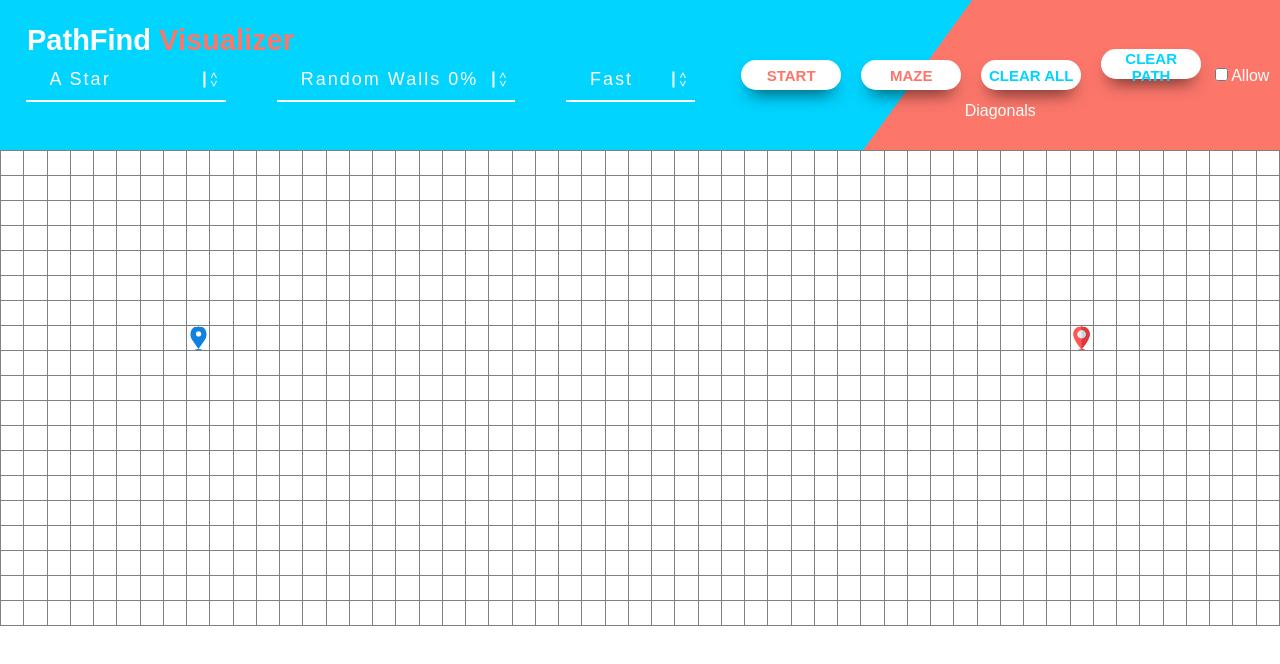
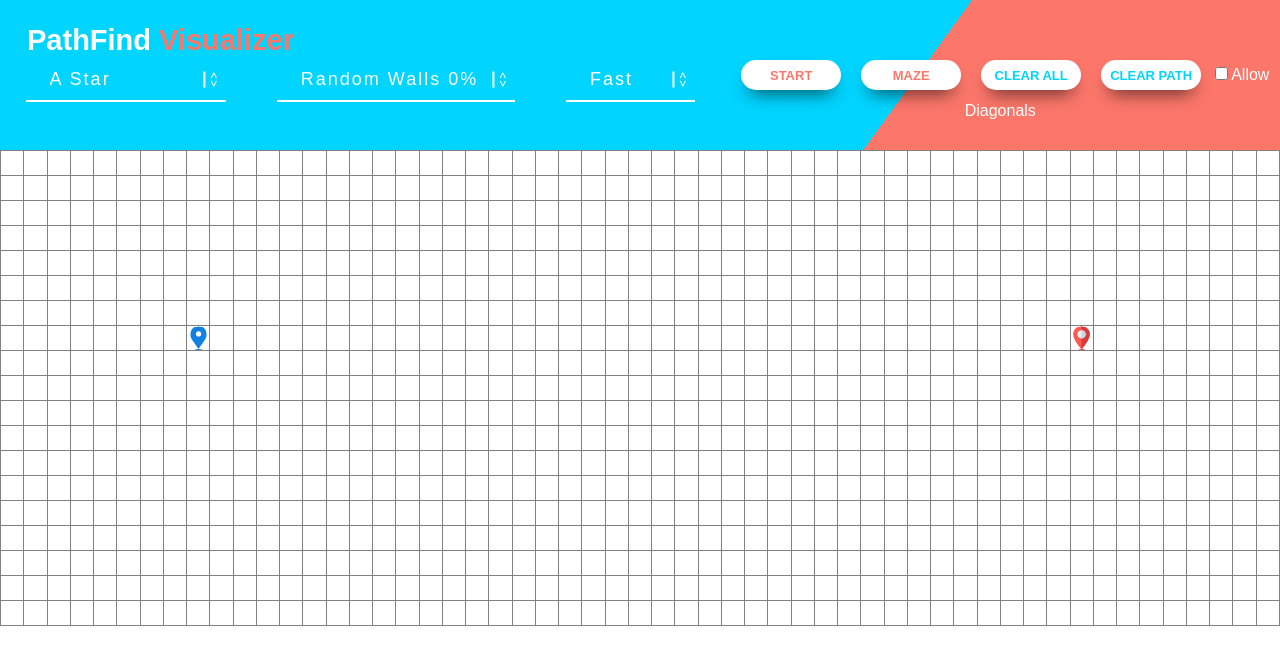
Before and after one commit to kartik0412/PathFind-Visualizer, a React (Create React App) app: page / in a window 1280 px wide. Shown: the top 664 px of the page. Built offline with nearby package versions, Linux system fonts and the light colour scheme.

Commit message:
few fixes

```diff
--- a/src/Board/Board.css
+++ b/src/Board/Board.css
@@ -36,7 +36,7 @@ table {
     text-transform: uppercase;
     background-color: white;
     outline: none;
-	font: 15px "Fira Sans", sans-serif;
+    font: 13px "Fira Sans", sans-serif;
     border: none;
     color: #fc766a;
     font-weight: 700;
@@ -54,7 +54,7 @@ table {
     text-transform: uppercase;
     background-color: white;
     outline: none;
-	font: 15px "Fira Sans", sans-serif;
+    font: 13px "Fira Sans", sans-serif;
     border: none;
     color: rgba(0, 212, 255, 1);
     font-weight: 700;
```
Lines whose indentation alone changed are shown as unchanged.
